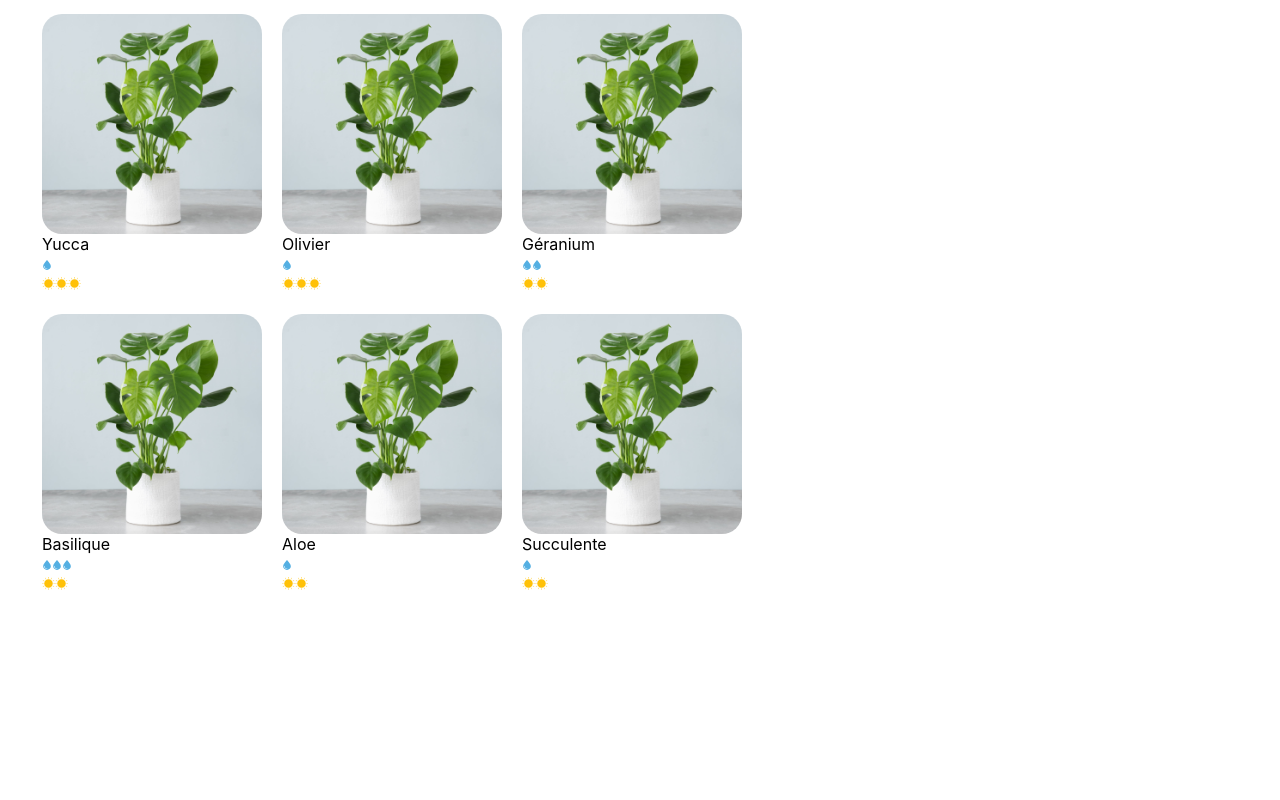
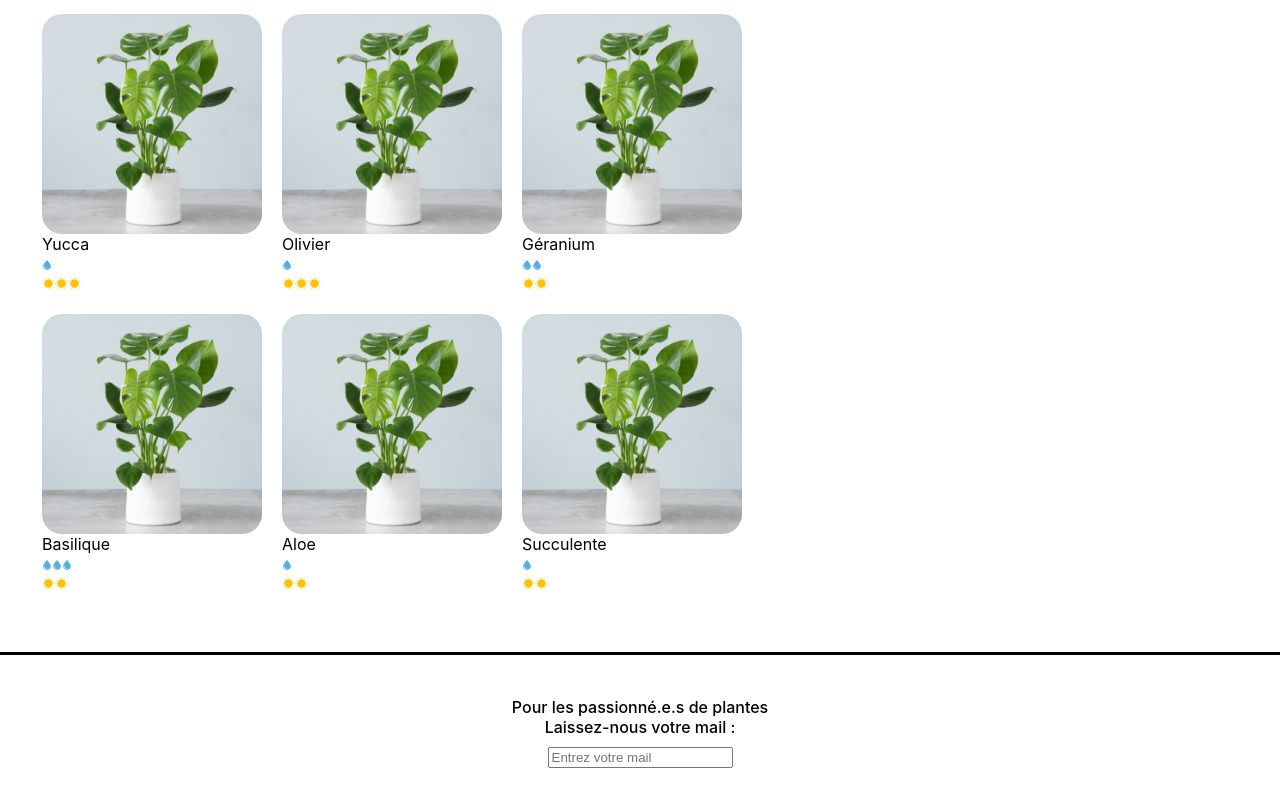
Before and after one commit to Alex-AZ/la_maison_jungle, a React (Create React App) app: page / in a window 1280 px wide. Shown: the part 798-1598 px from the top of the page. Before the commit the page ends 1450 px from the top, so only its background shows below. Built offline with nearby package versions, Linux system fonts and the light colour scheme.

Commit message:
Add P2C5-Solution. Todo : check alert CareScale

```diff
--- a/src/components/App.js
+++ b/src/components/App.js
@@ -2,6 +2,7 @@
 import Cart from "./Cart";
 import ShoppingList from "./ShoppingList";
 import logo from '../assets/logo.png'
+import Footer from "./Footer";
 
 function App() {
   return (
@@ -12,6 +13,7 @@
       </Banner>
       <Cart />
       <ShoppingList />
+      <Footer />
     </div>
   );
 }
--- a/src/components/CareScale.js
+++ b/src/components/CareScale.js
@@ -1,9 +1,14 @@
 import Sun from '../assets/sun.svg'
 import Water from '../assets/water.svg'
 
+const quantityLabel = {
+	1: 'peu',
+	2: 'modérément',
+	3: 'beaucoup'
+}
+
 function CareScale({ scaleValue, careType }) {
-    const range = [1,2,3]
-
+	const range = [1, 2, 3]
 	const scaleType =
 		careType === 'light' ? (
 			<img src={Sun} alt='sun-icon' />
@@ -12,11 +17,19 @@
 		)
 
 	return (
-        <div>
+		<div
+			onClick={() =>
+				alert(
+					`Cette plante requiert ${quantityLabel[scaleValue]} ${
+						careType === 'light' ? 'de lumière' : "d'arrosage"
+					}`
+				)
+			}
+		>
 			{range.map((rangeElem) =>
 				scaleValue >= rangeElem ? (
 					<span key={rangeElem.toString()}>{scaleType}</span>
-                ): null
+				) : null
 			)}
 		</div>
 	)
--- /dev/null
+++ b/src/components/Footer.js
@@ -0,0 +1,33 @@
+import { useState } from "react";
+import '../styles/Footer.css'
+
+function Footer() {
+    const [inputValue, setInputValue] = useState('')
+
+    function handleInput(e) {
+        setInputValue(e.target.value)
+    }
+
+    function handleBlur() {
+        if (!inputValue.includes('@')) {
+            alert("Attention, il n'y a pas d'@, ceci n'est pas une adresse valide !")
+        }
+    }
+
+    return (
+        <footer className="lmj-footer">
+            <div className="lmj-footer-elem"/>
+                Pour les passionné.e.s de plantes
+            <div/>
+            <div className="lmj-footer-elem">Laissez-nous votre mail :</div>
+            <input
+                placeholder="Entrez votre mail"
+                onChange={handleInput}
+                value={inputValue}
+                onBlur={handleBlur}
+            />
+        </footer>
+    )
+}
+
+export default Footer
--- a/src/components/PlantItem.js
+++ b/src/components/PlantItem.js
@@ -1,10 +1,14 @@
-import CareScale from "./CareScale";
-import '../styles/PlantItem.css';
+import CareScale from './CareScale'
+import '../styles/PlantItem.css'
 
-function PlantItem({ id, cover, name, water, light }) {
-    return(
-        <li key={id} className='lmj-plant-item'>
-            <img className="lmj-plant-item-cover" src={cover} alt={`${name} cover`} />
+function handleClick(plantName) {
+	alert(`Vous voulez acheter 1 ${plantName}? Très bon choix 🌱✨`)
+}
+
+function PlantItem({ cover, name, water, light }) {
+	return (
+		<li className='lmj-plant-item' onClick={() => handleClick}>
+			<img className='lmj-plant-item-cover' src={cover} alt={`${name} cover`} />
 			{name}
 			<div>
 				<CareScale careType='water' scaleValue={water} />
@@ -12,7 +16,6 @@
 			</div>
 		</li>
 	)
-
 }
 
 export default PlantItem
--- a/src/components/ShoppingList.js
+++ b/src/components/ShoppingList.js
@@ -18,7 +18,7 @@
             <ul className='lmj-plant-list'>
                 {plantList.map(({ id, cover, name, water, light }) => (
                     <PlantItem
-                        id={id}
+                        key={id}
                         cover={cover}
                         name={name}
                         water={water}
--- /dev/null
+++ b/src/styles/Footer.css
@@ -0,0 +1,14 @@
+.lmj-footer {
+	color: black;
+	padding: 32px;
+	border-top: solid 3px black;
+	display: flex;
+	justify-content: flex-start;
+	flex-direction: column;
+	align-items: center;
+	font-weight: 500;
+}
+
+.lmj-footer-elem {
+	margin-bottom: 10px;
+}
```
Lines whose indentation alone changed are shown as unchanged.
